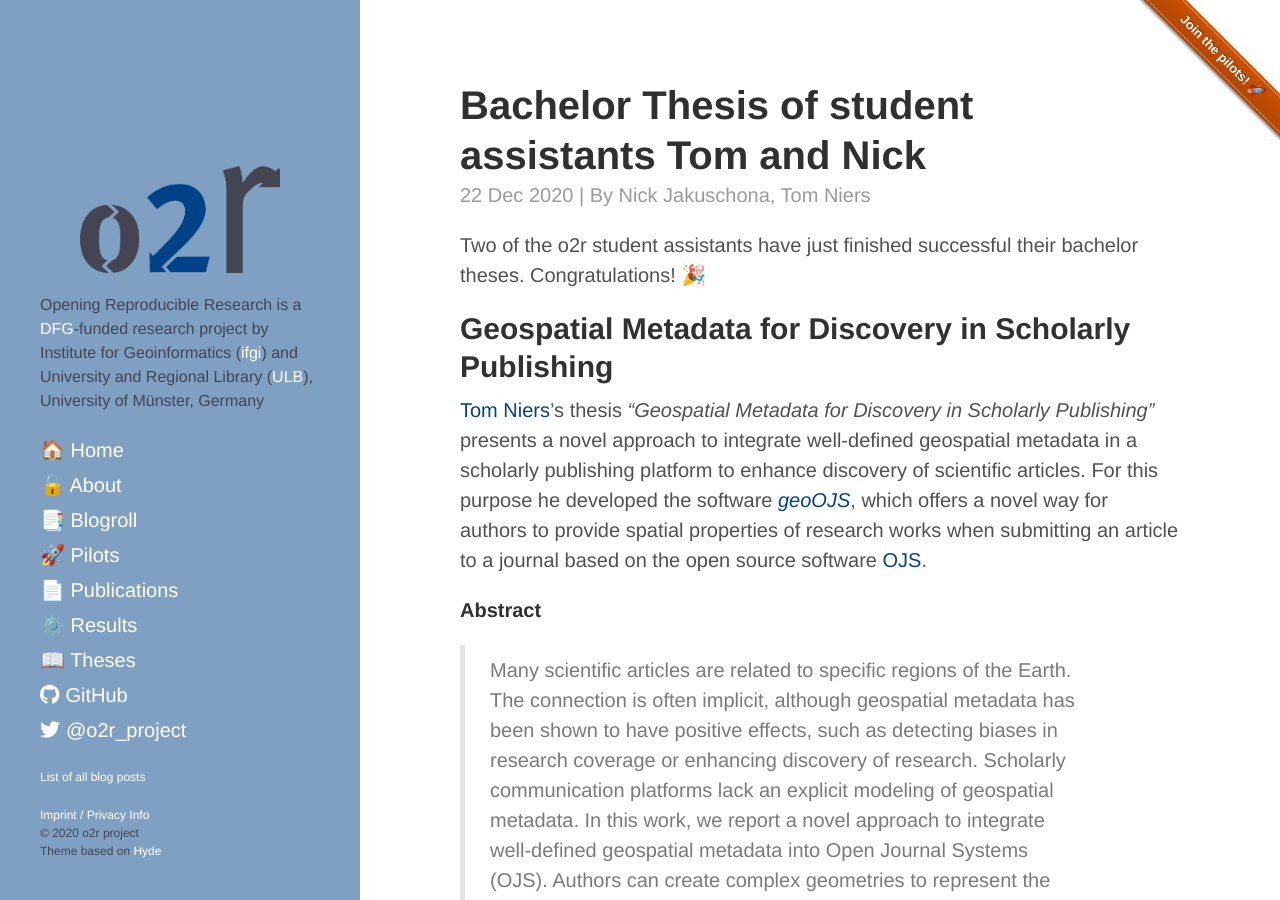
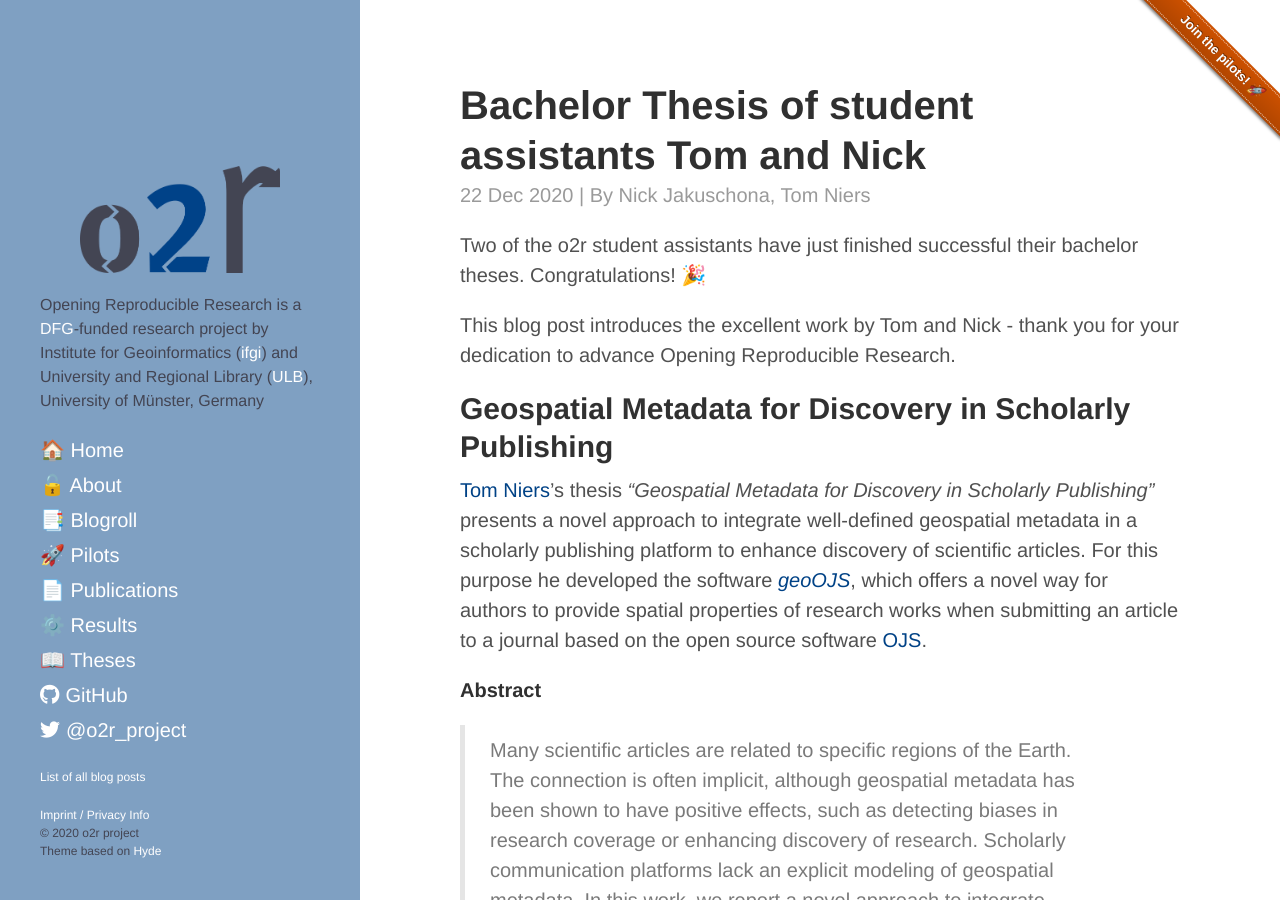
Before and after one commit to o2r-project/o2r-project.github.io, a Jekyll site: the page built from _posts/2020-12-22-bachelor-thesis-of-student-assistants-tom-and-nick.md, in a window 1280 px wide and 900 px high. Built offline with Jekyll 4.4.1, drawn with Linux system fonts in a browser that asks for light colours; nearby versions of some CDN libraries.

Commit message:
update "more" tag and intro sentence

```diff
--- a/_posts/2020-12-22-bachelor-thesis-of-student-assistants-tom-and-nick.md
+++ b/_posts/2020-12-22-bachelor-thesis-of-student-assistants-tom-and-nick.md
@@ -18,7 +18,8 @@ categories:
 ---
 
 Two of the o2r student assistants have just finished successful their bachelor theses. Congratulations! 🎉
-<!--more-->
+
+This blog post introduces the excellent work by<!--more--> Tom and Nick - thank you for your dedication to advance Opening Reproducible Research.
 
 ## Geospatial Metadata for Discovery in Scholarly Publishing
 
```
